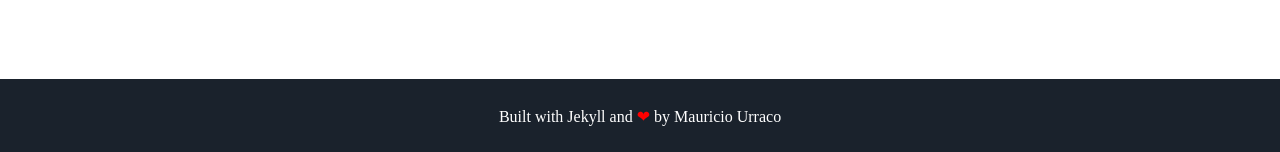
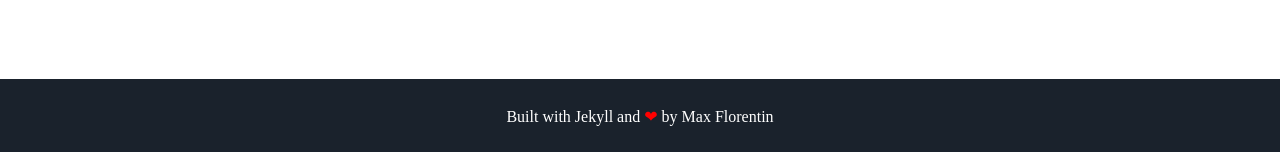
Before and after one commit to macs-devops/max-dataops, a Jekyll site: the page built from index.html, in a window 1280 px wide. Shown: the part 1546-1698 px from the top of the page. Built offline with Jekyll 4.4.1, drawn with Linux system fonts in a browser that asks for light colours; some web fonts are replaced.

Commit message:
some changes

```diff
--- a/_includes/footer.html
+++ b/_includes/footer.html
@@ -1,6 +1,6 @@
 <footer class="footer">
     <!-- <p>&copy; {{ site.username }}</p> -->
-    <p>Built with Jekyll and <span class="love">❤</span> by <a href="https://github.com/murraco">Mauricio Urraco</a></p>
+    <p>Built with Jekyll and <span class="love">❤</span> by <a href="https://github.com/murraco">Max Florentin</a></p>
 </footer>
 <script src="{{ '/assets/js/particles.min.js' | prepend: site.baseurl }}"></script>
 <script src="{{ '/assets/js/sweet-scroll.min.js' | prepend: site.baseurl }}"></script>
```
